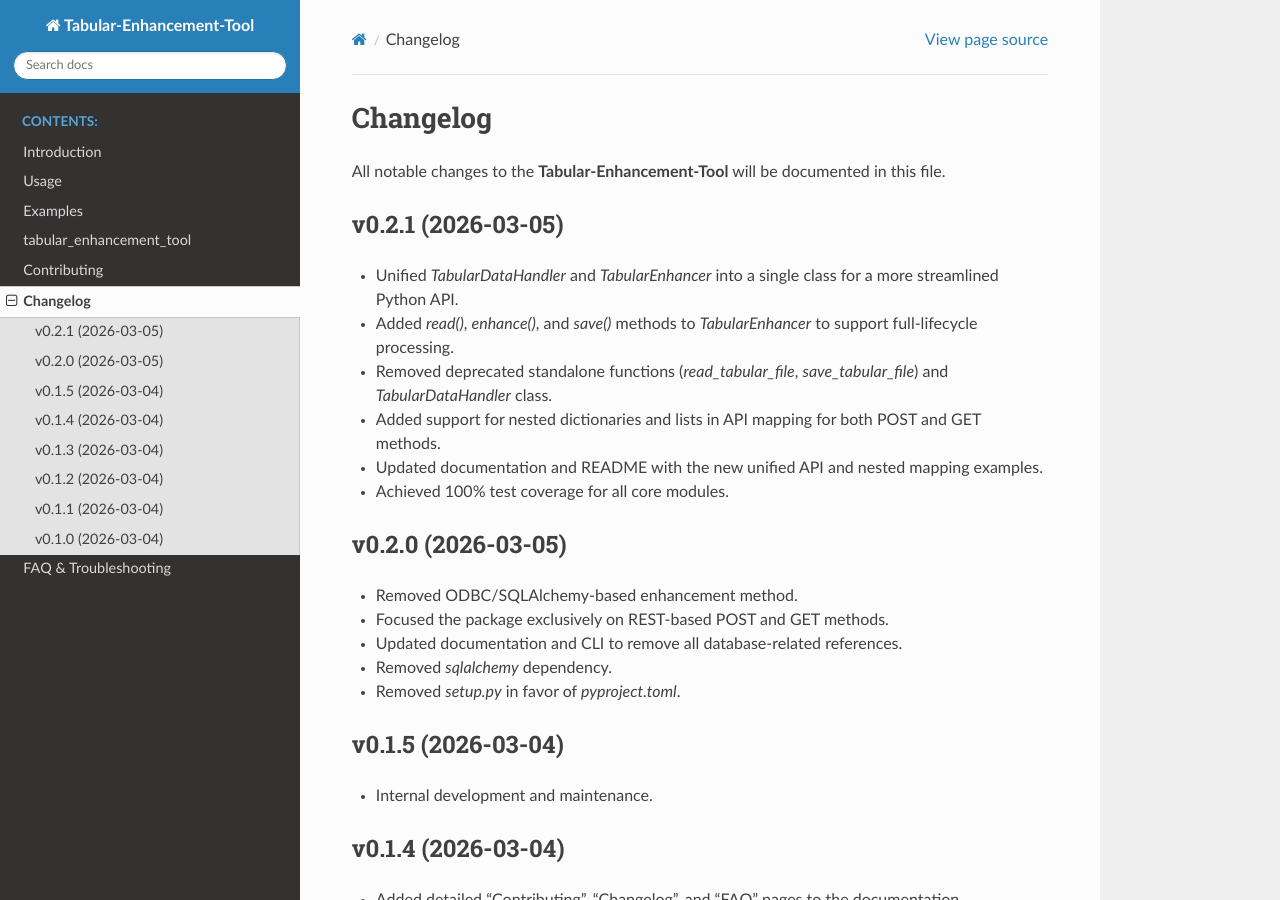
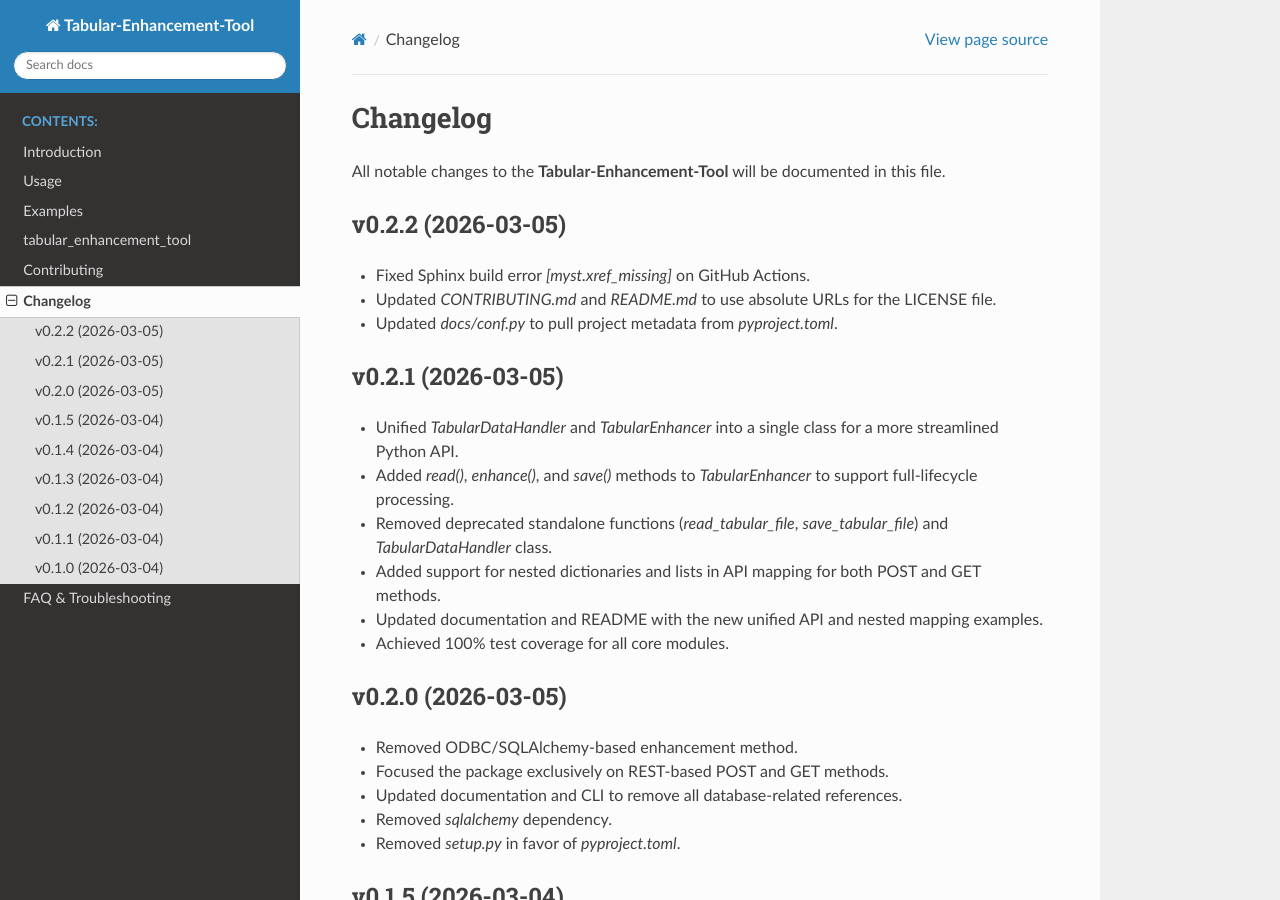
Before and after one commit to Mikuana/tabular-enhancement-tool, a Sphinx documentation site: the page built from docs/changelog.rst, in a window 1280 px wide and 900 px high. Built offline with Sphinx 7.4.7 and the Read the Docs theme 3.1.0, drawn with Linux system fonts in a browser that asks for light colours; some of the changed text lies outside the part shown.

Commit message:
Bump version to 0.2.2, fix Sphinx build warnings, update LICENSE links to absolute URLs, and integrate metadata from `pyproject.toml` into `docs/conf.py`.

```diff
--- a/docs/changelog.rst
+++ b/docs/changelog.rst
@@ -2,6 +2,13 @@
 =========
 
 All notable changes to the **Tabular-Enhancement-Tool** will be documented in this file.
+
+v0.2.2 (2026-03-05)
+-------------------
+
+*   Fixed Sphinx build error `[myst.xref_missing]` on GitHub Actions.
+*   Updated `CONTRIBUTING.md` and `README.md` to use absolute URLs for the LICENSE file.
+*   Updated `docs/conf.py` to pull project metadata from `pyproject.toml`.
 
 v0.2.1 (2026-03-05)
 -------------------
--- a/docs/conf.py
+++ b/docs/conf.py
@@ -1,12 +1,23 @@
 import os
 import sys
 
+if sys.version_info >= (3, 11):
+    import tomllib
+else:
+    import tomli as tomllib
+
+with open(os.path.abspath("../pyproject.toml"), "rb") as f:
+    pyproject = tomllib.load(f)
+
+project_data = pyproject.get("project", {})
+project = project_data.get("name", "Tabular-Enhancement-Tool")
+author_list = project_data.get("authors", [])
+author = ", ".join([a.get("name", "") for a in author_list if "name" in a])
+release = project_data.get("version", "0.2.2")
+# noinspection PyShadowingBuiltins
+copyright = f"2026, {author}"
+
 sys.path.insert(0, os.path.abspath(".."))
-
-project = "Tabular-Enhancement-Tool"
-copyright = "2026, Junie"
-author = "Junie"
-release = "0.1.0"
 
 extensions = [
     "sphinx.ext.autodoc",
@@ -31,6 +42,12 @@
     "tasklist",
 ]
 
+myst_url_schemes = ("http", "https", "mailto", "ftp")
+# To fix: WARNING: 'myst' cross-reference target not found: 'LICENSE'
+# We want these to be treated as standard links, not cross-references.
+# Files that are not part of the toctree should be handled as links to files.
+# By default MyST tries to resolve [text](file) as a cross-reference.
+
 templates_path = ["_templates"]
 exclude_patterns = ["_build", "Thumbs.db", ".DS_Store"]
 
@@ -45,4 +62,6 @@
 typehints_defaults = "comma"
 
 # Suppress the specific forward reference warning
-suppress_warnings = ["sphinx_autodoc_typehints.forward_reference"]
+suppress_warnings = [
+    "sphinx_autodoc_typehints.forward_reference",
+]
--- a/pyproject.toml
+++ b/pyproject.toml
@@ -4,7 +4,7 @@
 
 [project]
 name = "Tabular-Enhancement-Tool"
-version = "0.2.1"
+version = "0.2.2"
 authors = [
     { name = "Christopher Boyd" },
     { name = "Junie: Autonomous AI agent developed by JetBrains" }
```
Also changed, not shown: CONTRIBUTING.md (+1 -1 lines), README.md (+1 -1 lines), 1 other file.
